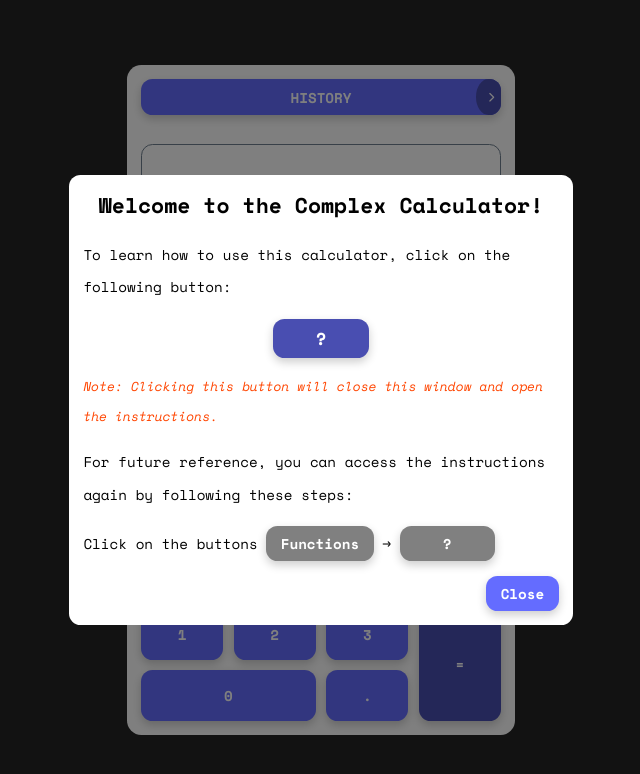
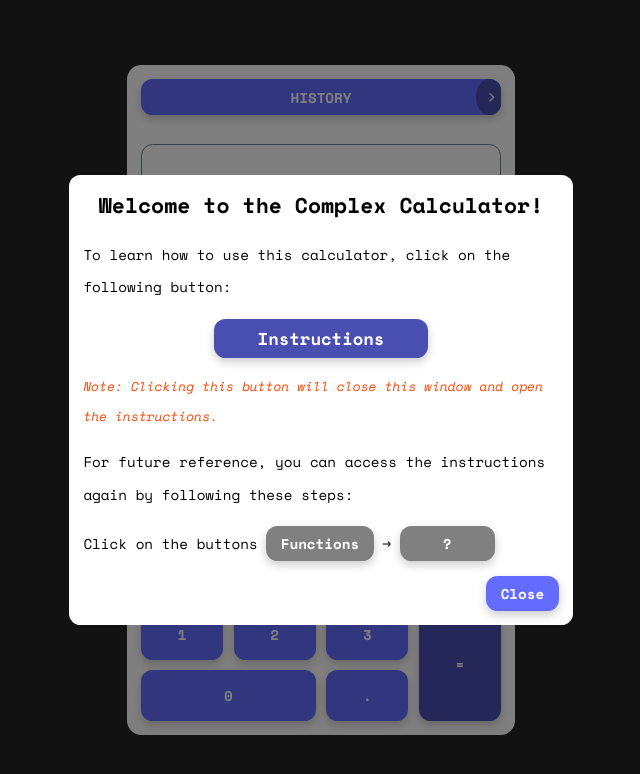
Before and after one commit to savin-maksim/all-test-projects, a React (Vite) app: page / in a window 1280 px wide. Shown: the top 774 px of the page, without its empty margins (319-959 px from the left). Built offline with nearby package versions, Linux system fonts and the light colour scheme.

Commit message:
made the instructions more intuitive

```diff
--- a/src/Components/InitialTutorialModal.jsx
+++ b/src/Components/InitialTutorialModal.jsx
@@ -13,7 +13,7 @@ export const InitialTutorialModal = ({ isOpen, onClose, handleQuestionMarkClick
           handleQuestionMarkClick();
         }}
       >
-        ?
+        Instructions
       </button>
     </div>
     <p style={{ fontStyle: 'italic', fontSize: '0.9rem', color: 'orangered' }}>
--- a/src/Components/QuestionMarkInstructionsModal.jsx
+++ b/src/Components/QuestionMarkInstructionsModal.jsx
@@ -106,14 +106,14 @@ export const QuestionMarkInstructionsModal = ({ isOpen, onClose }) => (
             <p style={{ marginTop: '1rem' }}>
                You can use these units in your calculations and conversions. For example:
             </p>
-            <ul style={{ listStyleType: 'none', padding: '0 1rem' }}>
+            <ol style={{ padding: '0 0 0 2rem', lineHeight: '3' }}>
                <li>2 inch to cm = 5.08 cm</li>
                <li>cos(45 deg) = 0.707</li>
                <li>90 km/h to m/s = 25 m/s</li>
                <li>100000 N / m^2 = 100 kPa</li>
                <li>9.81 m/s^2 * 100 kg * 40 m = 39.24 kJ</li>
                <li>460 V * 20 A * 30 days to kWh = 6624 kWh</li>
-            </ul>
+            </ol>
 
             <p style={{ marginTop: '1rem' }}>
                You can also use <span>variables</span> in your calculations. Here's an example of calculating energy consumption:
@@ -141,6 +141,9 @@ export const QuestionMarkInstructionsModal = ({ isOpen, onClose }) => (
             </p>
             <p>
                When you press the <button style={{ padding: '0.15rem 1rem' }}>To Polar</button> button, the complex value output will be in degrees, not radians.
+            </p>
+            <p>
+               <strong style={{ color: 'var(--primary-color)' }}>Note: This calculator can't handle physical units (like meters, seconds, etc.) when working with complex numbers.</strong>
             </p>
          </div>
          <div style={{ border: '1px solid var(--primary-color)', padding: '1rem', borderRadius: 'var(--button-border-radius)' }}>
```
